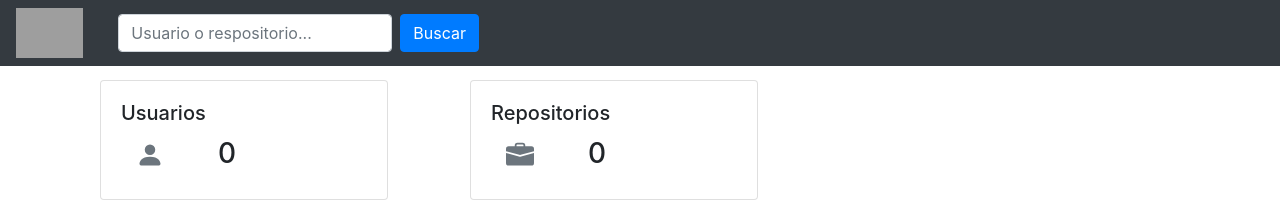
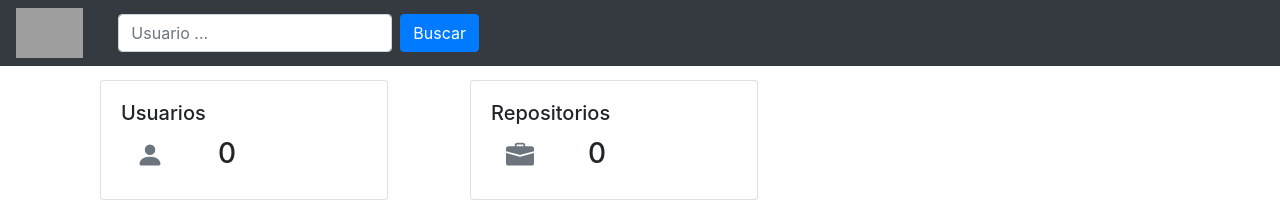
Before and after one commit to kevindz10/gitsearching, a Next.js app: page / in a window 1280 px wide. Shown: the top 201 px of the page. Built offline with nearby package versions, Linux system fonts and the light colour scheme; grey boxes are pictures that could not be loaded.

Commit message:
ADD; cambiando readme

```diff
--- a/layout/Header.js
+++ b/layout/Header.js
@@ -29,7 +29,7 @@ const Header = (props) => {
         <Navbar.Collapse id="basic-navbar-nav">
             <Container>
                 <Form inline>
-                    <FormControl type="text" placeholder="Usuario o respositorio..." className="mr-sm-2"
+                    <FormControl type="text" placeholder="Usuario ..." className="mr-sm-2"
                     value={username}
                     onChange={onChangeHandler}
                     />
--- a/layout/body/Body.js
+++ b/layout/body/Body.js
@@ -1,10 +1,14 @@
 
 import CardResul from "../../pages/components/card1/Results"
 import CardInfo from "../../pages/components/card2/Info"
-import { Container, Row, Col } from 'react-bootstrap';
+import { Row, Col } from 'react-bootstrap';
 import { connect } from 'react-redux';
+import {cleanAll} from '../src/redux/actions/searching';
 
 const Body = (props) => (
+
+
+
     <div className="container" style={{paddingTop: 80}}>
         <div className="col-md-12">
 
@@ -44,5 +48,8 @@ const Body = (props) => (
       totalUsers: state.searchingData.totalUsers
  }};
 
+ const mapDispatchToProps = (dispatch) => ({
+    cleanAll: () => dispatch(cleanAll())
+  });
 
- export default connect(mapStateToProps)(Body);
+ export default connect(mapStateToProps, mapDispatchToProps)(Body);
--- a/pages/components/card2/Info.js
+++ b/pages/components/card2/Info.js
@@ -1,7 +1,6 @@
 import { Card, Row, Col, Container } from 'react-bootstrap';
 import PropTypes from 'prop-types';
 import { Component } from 'react';
-import { BsFillBriefcaseFill } from "react-icons/bs";
 
 const propTypes = {
     info: PropTypes.string,
--- a/src/redux/actions/searching.js
+++ b/src/redux/actions/searching.js
@@ -12,6 +12,10 @@ export const fillUsers = (listado, total, publicaciones) => ({
 export const fillRepo = (listado) => ({
   type: 'FETCH_REPOS',
   listado
+});
+
+export const cleanAll = () => ({
+  type: 'CLEAN_USERS'
 });
 
 export function fetchAllRepos(url, list) {
```
